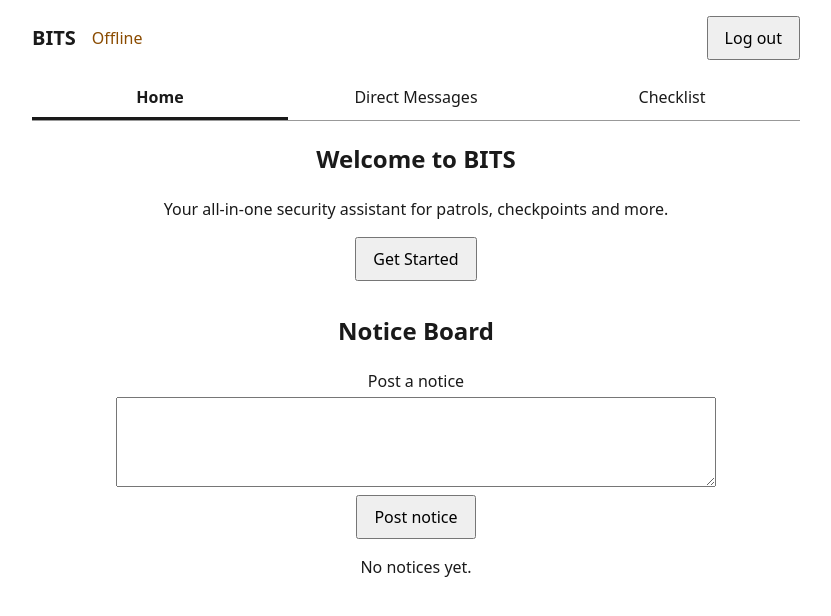
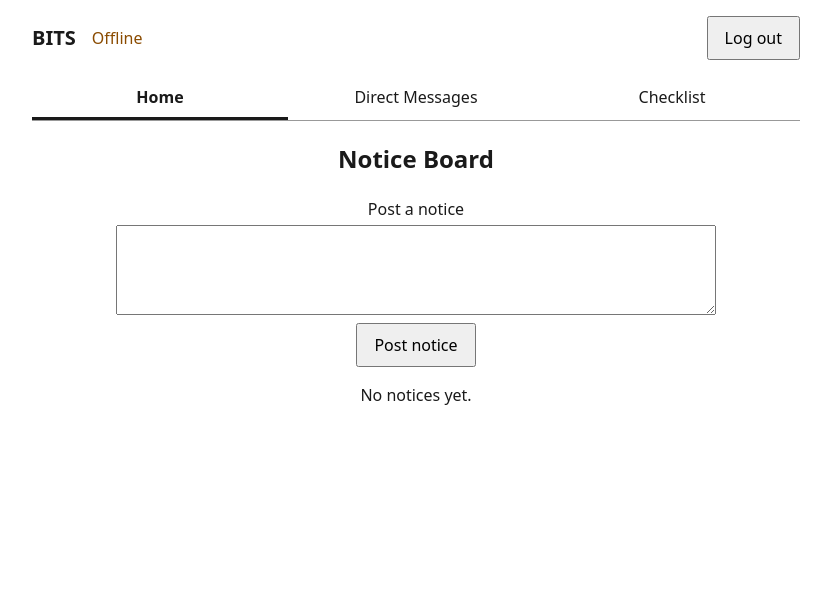
Before and after one commit to Jedidiah-coder/NushHACK-26, a Flask app: page / in a window 1280 px wide. Shown: the top 616 px of the page, without its empty margins (224-1055 px from the left). Run offline with Flask 3, Linux system fonts and the light colour scheme; the visitor is signed in with stand-in values (Sample User, id 1); data that the repository does not hold is empty.

Commit message:
Remove the welcome section from Home
Leave the Notice Board as the page's main content and heading.

Co-Authored-By: Claude Opus 5.5 <noreply@anthropic.com>

```diff
--- a/NUSHack/Static/css/style.css
+++ b/NUSHack/Static/css/style.css
@@ -101,7 +101,7 @@ ul {
 
 .noticeboard {
   max-width: 600px;
-  margin: 32px auto 0;
+  margin: 0 auto;
 }
 
 .noticeboard label {
--- a/NUSHack/Static/js/script.js
+++ b/NUSHack/Static/js/script.js
@@ -461,10 +461,6 @@ for (const tab of tabs) {
   });
 }
 
-document.getElementById("get-started").addEventListener("click", () => {
-  selectTab(document.getElementById("tab-checklist"));
-});
-
 recipientSelect.addEventListener("change", () => {
   updateConversation();
   if (recipientSelect.value) {
--- a/NUSHack/template/index.html
+++ b/NUSHack/template/index.html
@@ -27,12 +27,8 @@
     </div>
 
     <section id="panel-home" role="tabpanel" aria-labelledby="tab-home">
-      <h1>Welcome to BITS</h1>
-      <p>Your all-in-one security assistant for patrols, checkpoints and more.</p>
-      <button id="get-started" type="button">Get Started</button>
-
       <div class="noticeboard" id="noticeboard">
-        <h2>Notice Board</h2>
+        <h1>Notice Board</h1>
         <form id="notice-form">
           <label for="notice-text">Post a notice</label>
           <textarea id="notice-text" maxlength="1000" rows="3" required></textarea>
```
